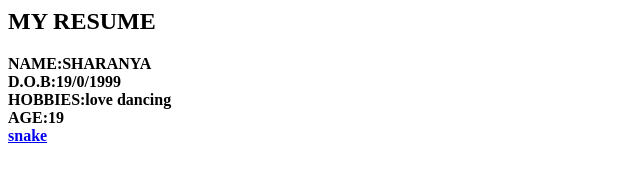
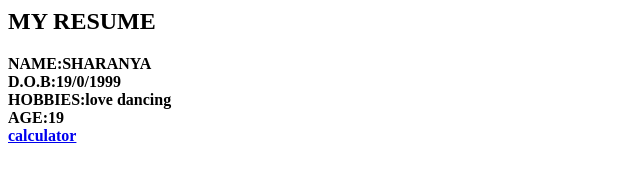
Before and after one commit to shannu456/shann111, a plain HTML site: page index.html in a window 1280 px wide. Shown: the full height of the page, 0-640 px from the left. Drawn offline with Linux system fonts and the light colour scheme.

Commit message:
Update index.html

```diff
--- a/index.html
+++ b/index.html
@@ -12,5 +12,5 @@
 
 
 </body>
-	<a href="snake.html">snake</a>
+	<a href="calculator.html">calculator</a>
 </html>
```
